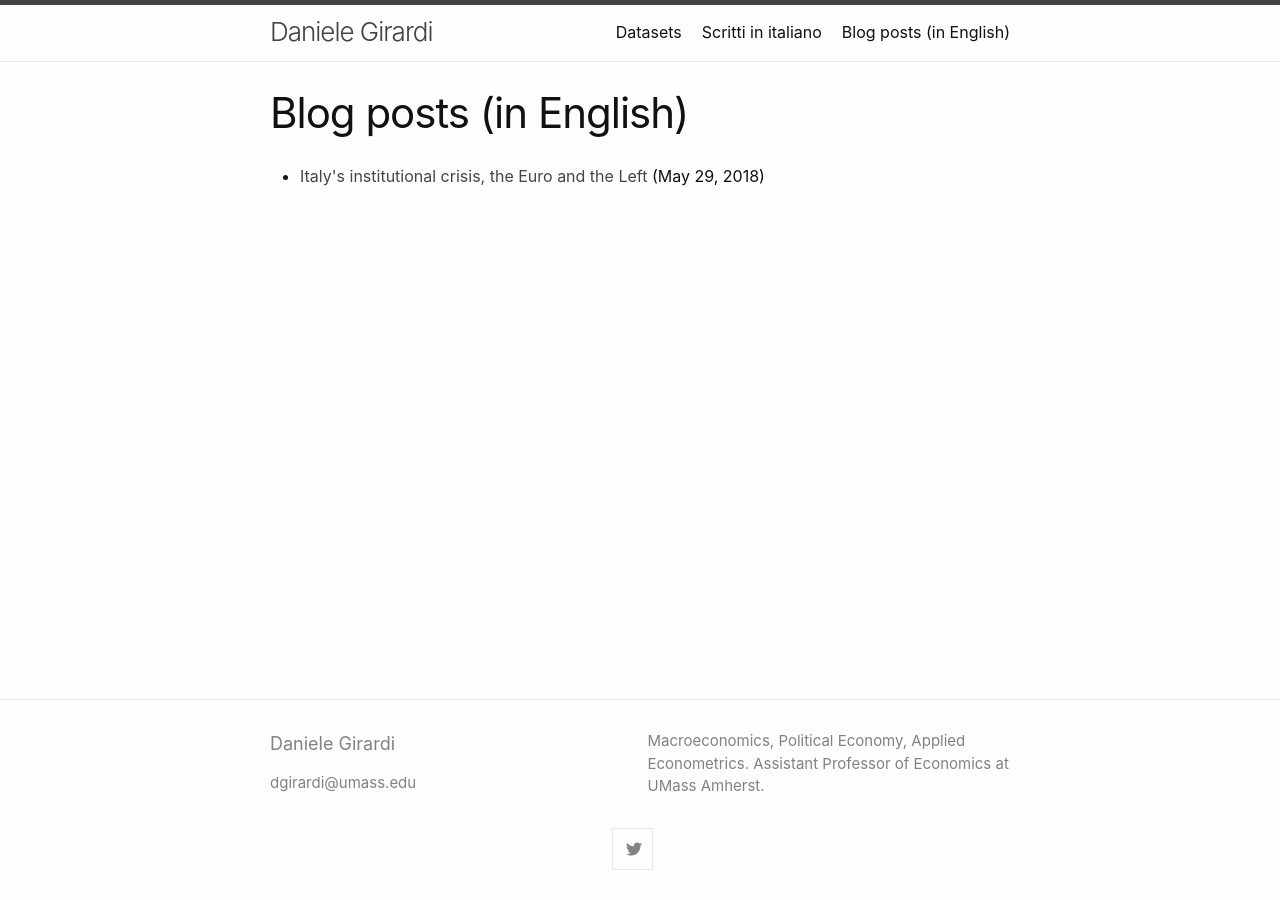
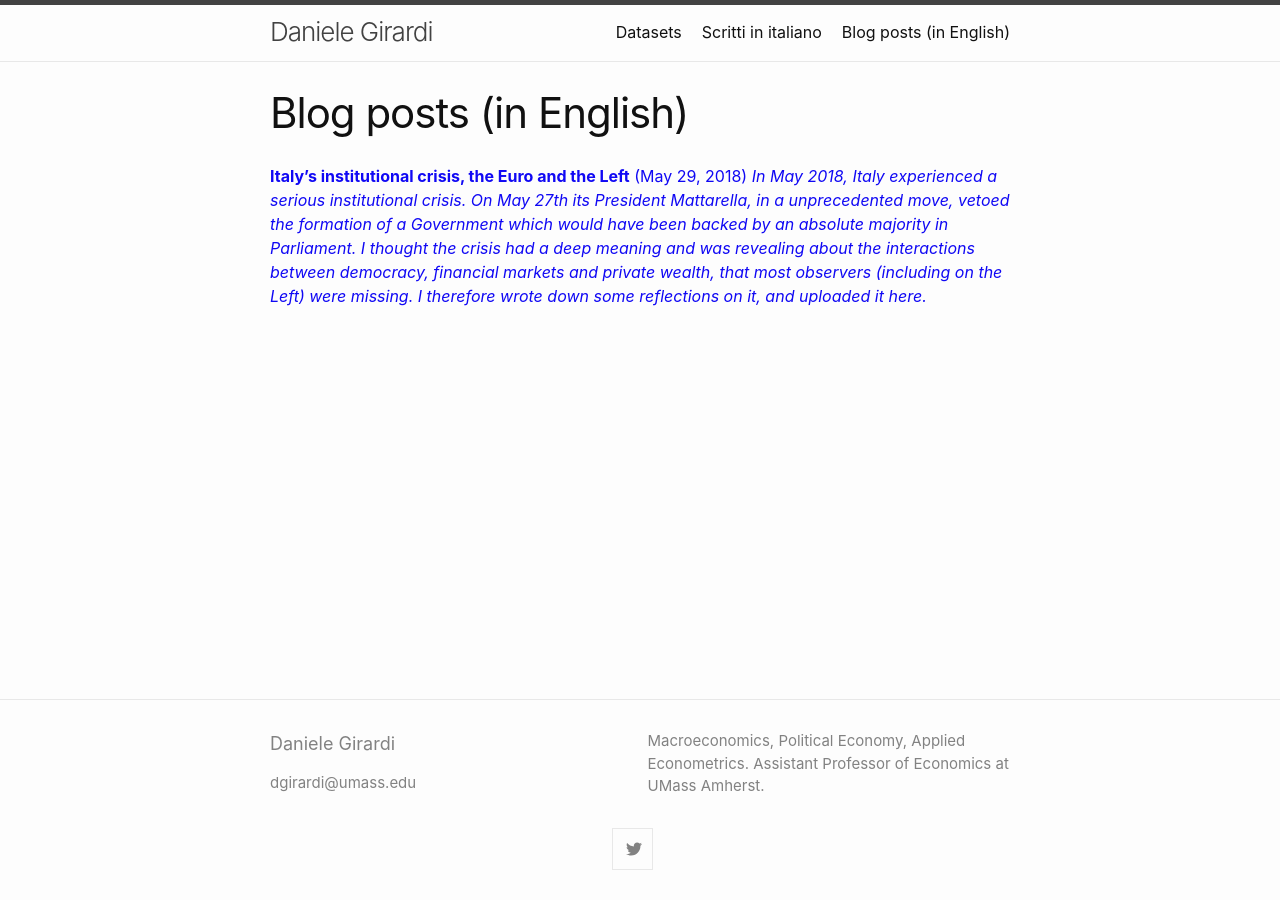
Before and after one commit to danielegirardi/danielegirardi.github.io, a Jekyll site: the page built from english_posts.md, in a window 1280 px wide. Built offline with Jekyll 4.4.1, drawn with Linux system fonts in a browser that asks for light colours.

Commit message:
Update english_posts.md

```diff
--- a/english_posts.md
+++ b/english_posts.md
@@ -6,6 +6,5 @@ permalink: /english_posts/
 
 <style type="text/css">a {text-decoration: none; color: inherit}</style>
 
-<ul style="list-style-type: disc;">
- 	<li><a style="color: #454545;" href="http://www.reconomics.it/italys-institutional-crisis-the-euro-and-the-left/" target="_blank" rel="noopener">Italy's institutional crisis, the Euro and the Left</a> (May 29, 2018)</li>
-</ul>
+<span style="color: #1008F4;"><strong><a href="http://www.reconomics.it/italys-institutional-crisis-the-euro-and-the-left/" target="_blank" rel="noopener">Italy's institutional crisis, the Euro and the Left</a></strong> (May 29, 2018)
+<em>In May 2018, Italy experienced a serious institutional crisis. On May 27th its President Mattarella, in a unprecedented move, vetoed the formation of a Government which would have been backed by an absolute majority in Parliament. I thought the crisis had a deep meaning and was revealing about the interactions between democracy, financial markets and private wealth, that most observers (including on the Left) were missing. I therefore wrote down some reflections on it, and uploaded it here. </em>
```
